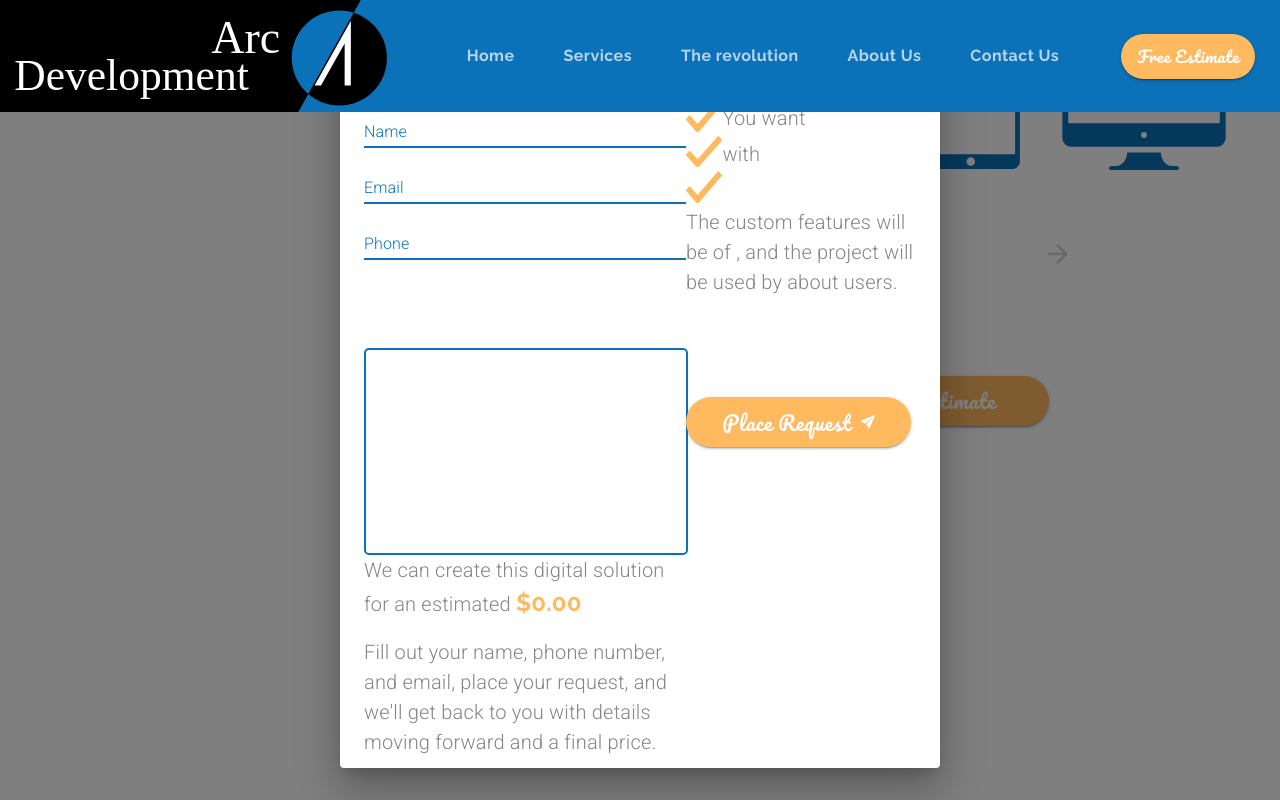
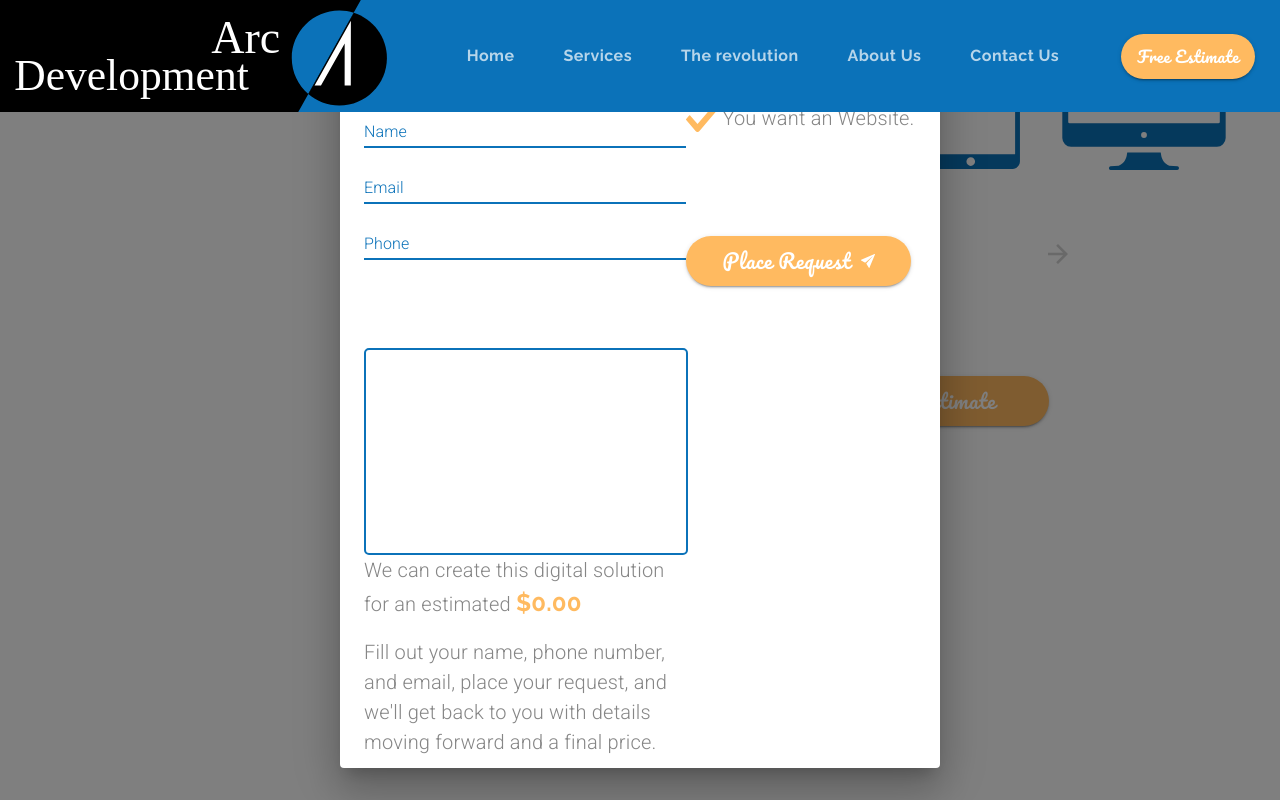
Before and after one commit to daw-maj-pl/arcdevelopment, a React (Create React App) app: page /estimate in a window 1280 px wide. Both pictures are taken after a click on the button "Get Estimate". Shown: the part 423-1223 px from the top of the page. Built offline with nearby package versions, Linux system fonts and the light colour scheme.

Commit message:
Add selection review - websites

```diff
--- a/src/components/Estimate.js
+++ b/src/components/Estimate.js
@@ -419,14 +419,29 @@ export default function Estimate() {
       case 'Custom Software Development':
         setQuestions(softwareQuestions);
         setService(newSelected.title);
+        setPlatforms([]);
+        setFeatures([]);
+        setCustomFeatures('');
+        setCategory('');
+        setUsers('');
         break;
       case 'iOS/Android App Development':
         setQuestions(softwareQuestions);
         setService(newSelected.title);
+        setPlatforms([]);
+        setFeatures([]);
+        setCustomFeatures('');
+        setCategory('');
+        setUsers('');
         break;
       case 'Website Development':
         setQuestions(websiteQuestions);
         setService(newSelected.title);
+        setPlatforms([]);
+        setFeatures([]);
+        setCustomFeatures('');
+        setCategory('');
+        setUsers('');
         break;
       default:
         setQuestions(newQuestions);
@@ -553,6 +568,123 @@ export default function Estimate() {
       setCustomFeatures(newCustomFeatures);
     }
   };
+
+  const getCategory = () => {
+    if (questions.length === 2) {
+      const newCategory = questions
+        .filter(
+          question =>
+            question.title === 'Which type of website are you wanting?'
+        )[0]
+        .options.filter(option => option.selected)[0].title;
+
+      setCategory(newCategory);
+    }
+  };
+
+  const softwareSelection = (
+    <Grid container direction="column">
+      <Grid item container alignItems="center">
+        <Grid item>
+          <img src={check} alt="checkmark" />
+        </Grid>
+        <Grid item>
+          <Typography variant="body1">
+            You want {service}
+            {platforms.length > 0
+              ? ` for ${
+                  //if only web application is selected...
+                  platforms.indexOf('Web Application') > -1 &&
+                  platforms.length === 1
+                    ? //then finish sentence here
+                      'a Web Application.'
+                    : //otherwise, if web application and another platform is selected...
+                    platforms.indexOf('Web Application') > -1 &&
+                      platforms.length === 2
+                    ? //then finish the sentence here
+                      `a Web Application and an ${platforms[1]}.`
+                    : //otherwise, if only one platform is selected which isn't web application...
+                    platforms.length === 1
+                    ? //then finish the sentence here
+                      `an ${platforms[0]}`
+                    : //otherwise, if other two options are selected...
+                    platforms.length === 2
+                    ? //then finish the sentence here
+                      'an iOS Application and an Android Application.'
+                    : //otherwise if all three are selected...
+                    platforms.length === 3
+                    ? //then finish the sentence here
+                      'a Web Application, an iOS Application, and an Android Application.'
+                    : null
+                }`
+              : null}
+          </Typography>
+        </Grid>
+      </Grid>
+      <Grid item container alignItems="center">
+        <Grid item>
+          <img src={check} alt="checkmark" />
+        </Grid>
+        <Grid item>
+          <Typography variant="body1">
+            {'with '}
+            {/* if we have features... */}
+            {features.length > 0
+              ? //...and there's only 1...
+                features.length === 1
+                ? //then end the sentence here
+                  `${features[0]}.`
+                : //otherwise, if there are two features...
+                features.length === 2
+                ? //...then end the sentence here
+                  `${features[0]} and ${features[1]}.`
+                : //otherwise, if there are three or more features...
+                  features
+                    //filter out the very last feature...
+                    .filter((feature, index) => index !== features.length - 1)
+                    //and for those features return their name...
+                    .map((feature, index) => (
+                      <span key={index}>{`${feature}, `}</span>
+                    ))
+              : null}
+            {features.length > 2
+              ? //...and then finally add the last feature with 'and' in front of it
+                ` and ${features[features.length - 1]}.`
+              : null}
+          </Typography>
+        </Grid>
+      </Grid>
+      <Grid item container alignItems="center">
+        <Grid item>
+          <img src={check} alt="checkmark" />
+        </Grid>
+        <Grid item>
+          <Typography variant="body1">
+            The custom features will be of {customFeatures.toLowerCase()}
+            {`, and the project will be used by about ${users} users.`}
+          </Typography>
+        </Grid>
+      </Grid>
+    </Grid>
+  );
+
+  const websiteSelection = (
+    <Grid container direction="column">
+      <Grid item container alignItems="center">
+        <Grid item>
+          <img src={check} alt="checkmark" />
+        </Grid>
+        <Grid item>
+          <Typography variant="body1">
+            You want{' '}
+            {category === 'Basic'
+              ? 'a Basic Website.'
+              : `an ${category} Website.`}
+          </Typography>
+        </Grid>
+      </Grid>
+    </Grid>
+  );
 
   return (
     <Grid container direction="row">
@@ -686,6 +818,7 @@ export default function Estimate() {
               getPlatforms();
               getFeatures();
               getCustomFeatures();
+              getCategory();
             }}
           >
             Get Estimate
@@ -762,93 +895,7 @@ export default function Estimate() {
             </Grid>
             <Grid item container direction="column" md={5}>
               <Grid item>
-                <Grid container direction="column">
-                  <Grid item container alignItems="center">
-                    <Grid item>
-                      <img src={check} alt="checkmark" />
-                    </Grid>
-                    <Grid item>
-                      <Typography variant="body1">
-                        You want {service}
-                        {platforms.length > 0
-                          ? ` for ${
-                              //if only web application is selected...
-                              platforms.indexOf('Web Application') > -1 &&
-                              platforms.length === 1
-                                ? //then finish sentence here
-                                  'a Web Application.'
-                                : //otherwise, if web application and another platform is selected...
-                                platforms.indexOf('Web Application') > -1 &&
-                                  platforms.length === 2
-                                ? //then finish the sentence here
-                                  `a Web Application and an ${platforms[1]}.`
-                                : //otherwise, if only one platform is selected which isn't web application...
-                                platforms.length === 1
-                                ? //then finish the sentence here
-                                  `an ${platforms[0]}`
-                                : //otherwise, if other two options are selected...
-                                platforms.length === 2
-                                ? //then finish the sentence here
-                                  'an iOS Application and an Android Application.'
-                                : //otherwise if all three are selected...
-                                platforms.length === 3
-                                ? //then finish the sentence here
-                                  'a Web Application, an iOS Application, and an Android Application.'
-                                : null
-                            }`
-                          : null}
-                      </Typography>
-                    </Grid>
-                  </Grid>
-                  <Grid item container alignItems="center">
-                    <Grid item>
-                      <img src={check} alt="checkmark" />
-                    </Grid>
-                    <Grid item>
-                      <Typography variant="body1">
-                        {'with '}
-                        {/* if we have features... */}
-                        {features.length > 0
-                          ? //...and there's only 1...
-                            features.length === 1
-                            ? //then end the sentence here
-                              `${features[0]}.`
-                            : //otherwise, if there are two features...
-                            features.length === 2
-                            ? //...then end the sentence here
-                              `${features[0]} and ${features[1]}.`
-                            : //otherwise, if there are three or more features...
-                              features
-                                //filter out the very last feature...
-                                .filter(
-                                  (feature, index) =>
-                                    index !== features.length - 1
-                                )
-                                //and for those features return their name...
-                                .map((feature, index) => (
-                                  <span key={index}>{`${feature}, `}</span>
-                                ))
-                          : null}
-                        {features.length > 2
-                          ? //...and then finally add the last feature with 'and' in front of it
-                            ` and ${features[features.length - 1]}.`
-                          : null}
-                      </Typography>
-                    </Grid>
-                  </Grid>
-                  <Grid item container alignItems="center">
-                    <Grid item>
-                      <img src={check} alt="checkmark" />
-                    </Grid>
-                    <Grid item>
-                      <Typography variant="body1">
-                        The custom features will be of{' '}
-                        {customFeatures.toLowerCase()}
-                        {`, and the project will be used by about ${users} users.`}
-                      </Typography>
-                    </Grid>
-                  </Grid>
-                </Grid>
+                {questions.length > 2 ? softwareSelection : websiteSelection}
               </Grid>
               <Grid item>
                 <Button variant="contained" className={classes.estimateButton}>
```
